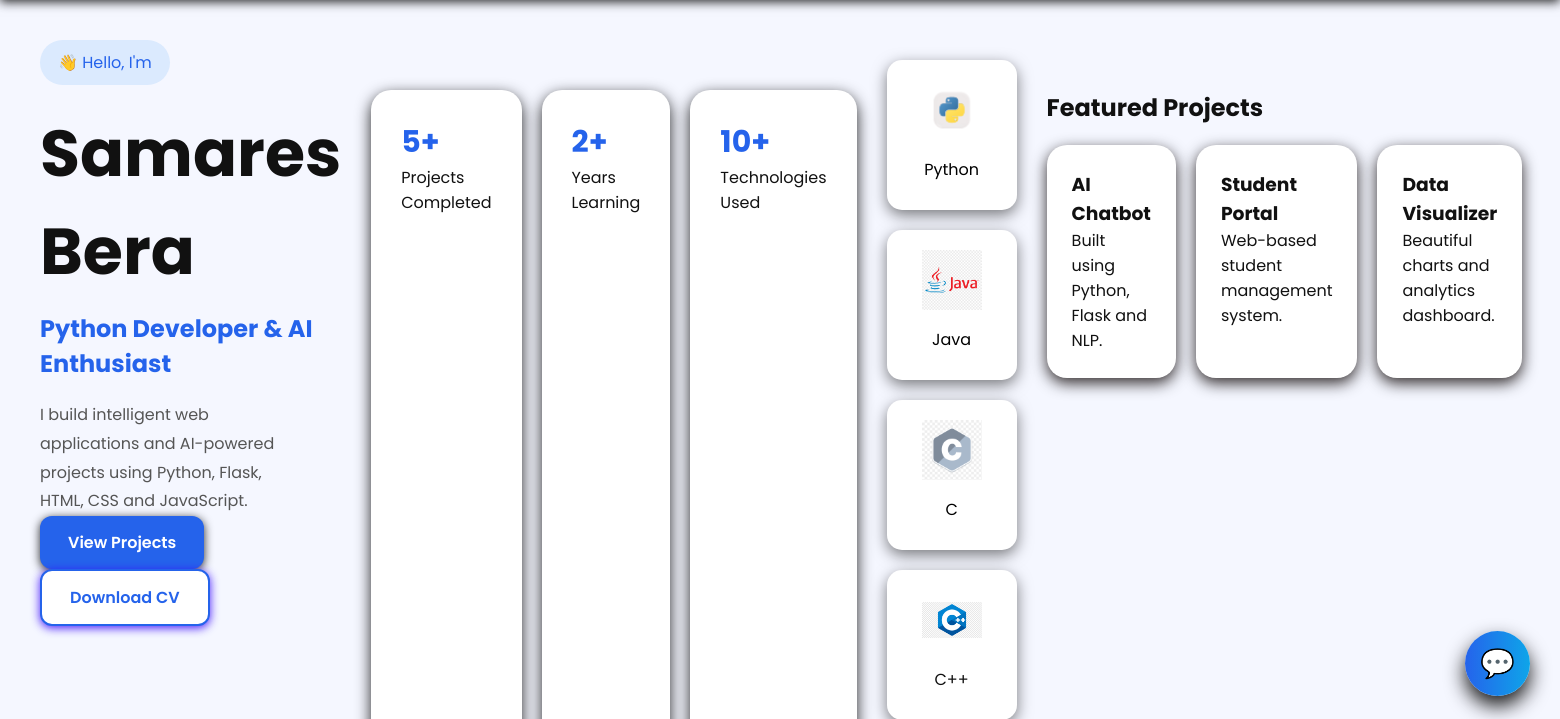
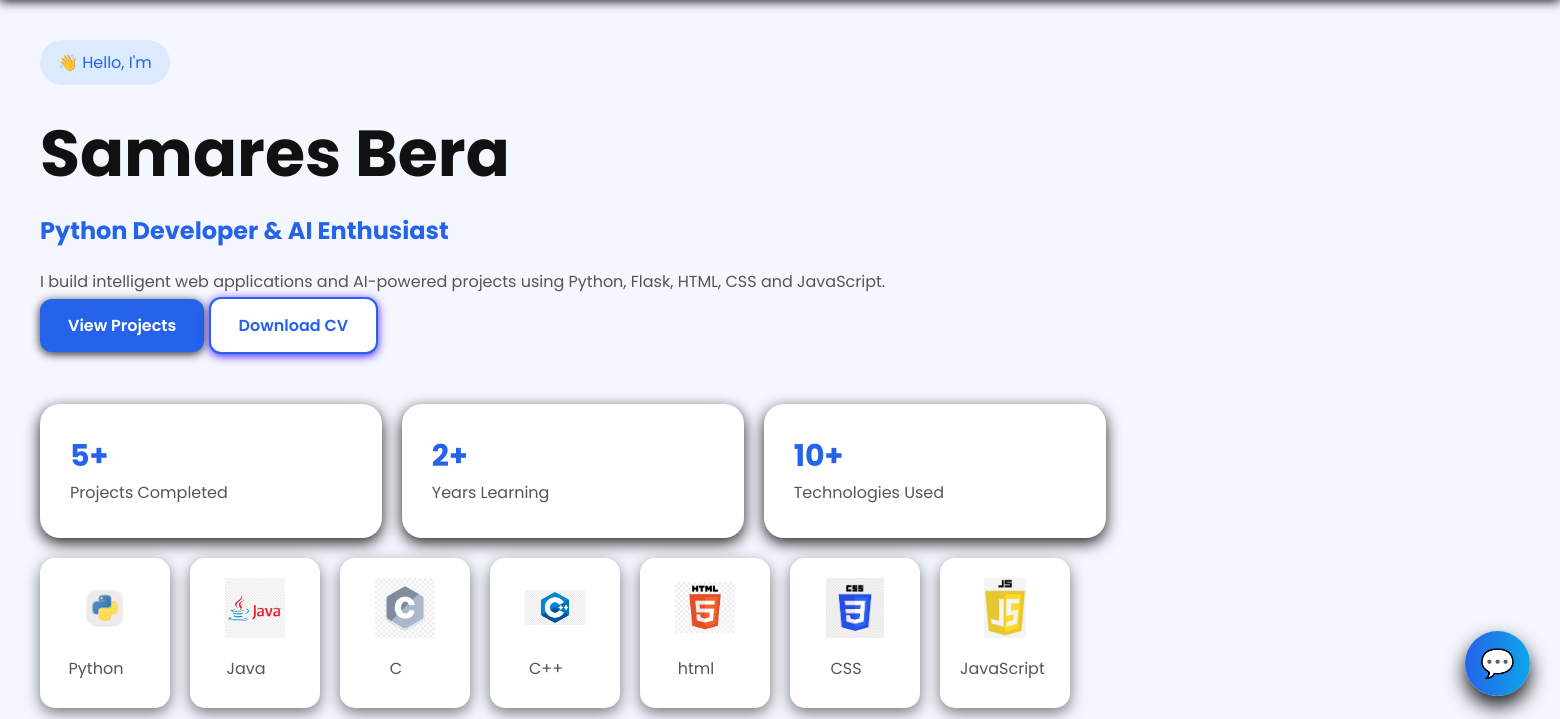
Before and after one commit to samaresbera16-cyber/AI-chatbot, a Flask app: page / in a window 1560 px wide. Shown: the part 84-803 px from the top of the page. Run offline with Flask 3, Linux system fonts and the light colour scheme.

Commit message:
fixed responsive layout

```diff
--- a/templates/index.html
+++ b/templates/index.html
@@ -57,6 +57,7 @@
 
 
             <!-- BUTTONS -->
+            <div class="btn-group">
 
               <a href="https://github.com/samaresbera16-cyber"
                    target="_blank"
```
